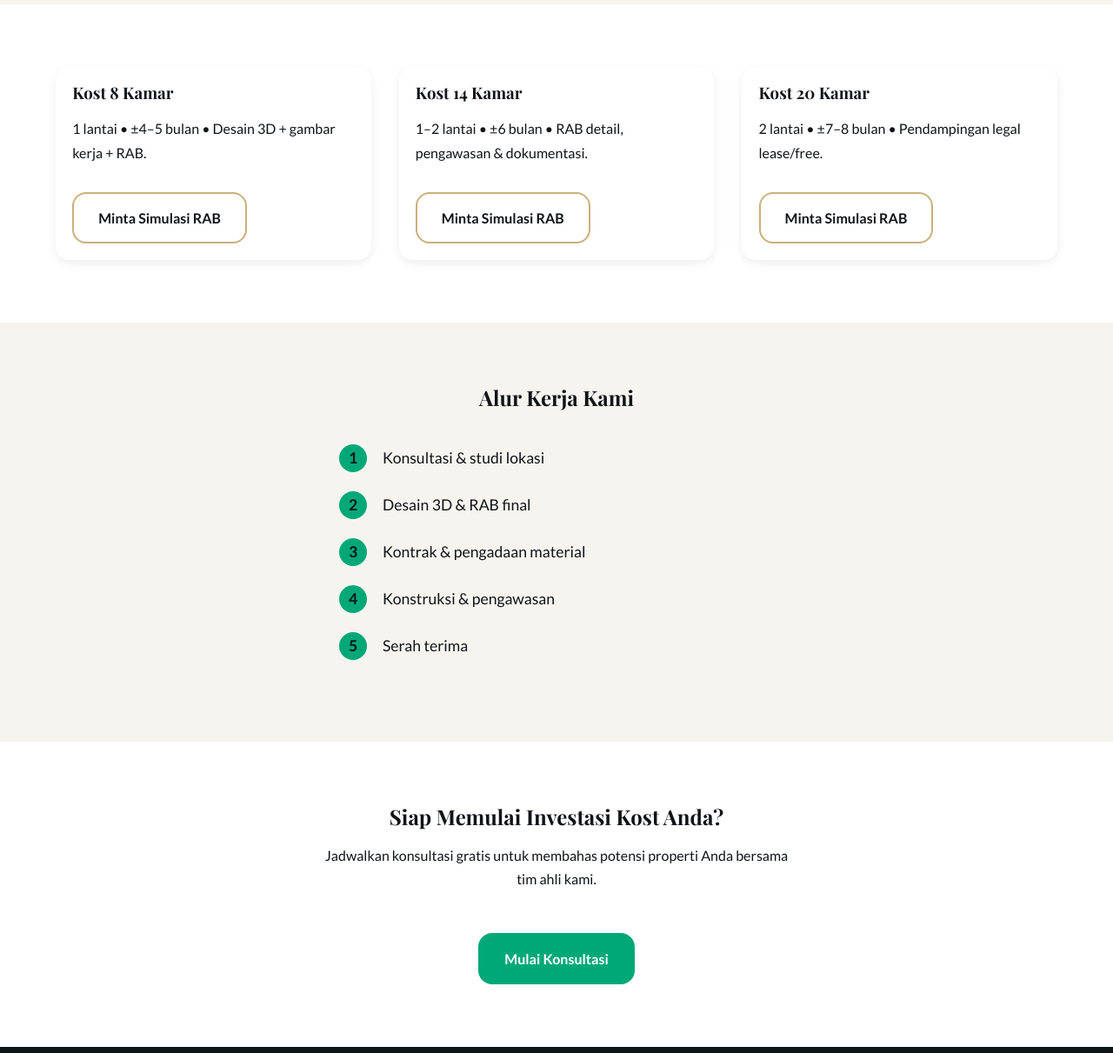
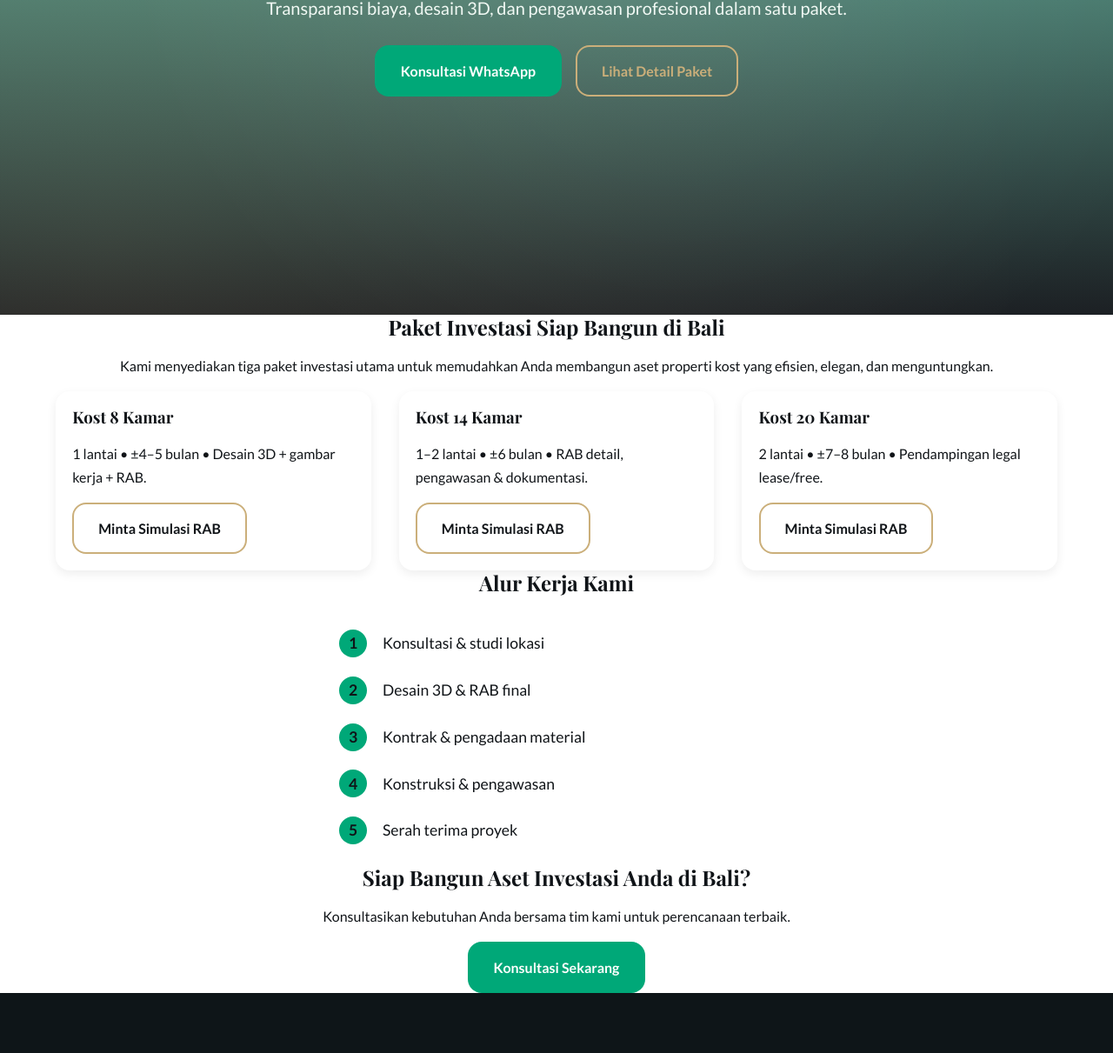
Before and after one commit to pixeldewads-digital/DewataHomeLiving, a plain HTML site: page investment.html in a window 1280 px wide. Shown: the part 342-1553 px from the top of the page at 87% size. Drawn offline with nearby package versions, Linux system fonts and the light colour scheme.

Commit message:
Update investment.html

```diff
--- a/investment.html
+++ b/investment.html
@@ -1,13 +1,15 @@
 <!DOCTYPE html>
 <html lang="id">
 <head>
-    <meta charset="UTF-8">
-    <meta name="viewport" content="width=device-width, initial-scale=1.0">
+  <meta charset="UTF-8" />
+  <meta name="viewport" content="width=device-width, initial-scale=1.0" />
   <title>Paket Investasi Kost Bali - Dewata Home Living</title>
-    <link rel="stylesheet" href="css/style.css">
+
+  <link rel="stylesheet" href="css/style.css" />
 </head>
 <body>
 
+  <!-- ========== NAVBAR ========== -->
   <header class="navbar">
     <div class="container navbar-container">
       <a href="index.html" class="logo">Dewata Home Living</a>
@@ -22,44 +24,62 @@
         </ul>
       </nav>
       <button class="hamburger" id="hamburgerBtn" aria-label="Toggle navigation menu">
-                <span></span>
-                <span></span>
-                <span></span>
+        <span></span><span></span><span></span>
       </button>
     </div>
   </header>
 
+  <!-- ========== HERO ========== -->
+  <section class="hero">
+    <div class="container">
+      <h1 class="reveal-head">Paket Investasi Kost Bali</h1>
+      <p class="reveal-sub">Transparansi biaya, desain 3D, dan pengawasan profesional dalam satu paket.</p>
+      <div class="hero-buttons reveal-cta">
+        <a href="https://wa.me/628282569675" class="btn btn-primary">Konsultasi WhatsApp</a>
+        <a href="#paket" class="btn btn-outline">Lihat Detail Paket</a>
+      </div>
+    </div>
+  </section>
+
   <main>
-        <header class="section bg-light text-center">
-            <div class="container">
-                <h1>Paket Investasi Kost Bali</h1>
-                <p class="text-lead">Paket termasuk desain 3D, gambar kerja, RAB transparan, dan pengawasan konstruksi.</p>
+
+    <!-- ========== SECTION: PENJELASAN UTAMA ========== -->
+    <section class="fade-in">
+      <div class="container text-center">
+        <h2>Paket Investasi Siap Bangun di Bali</h2>
+        <p>
+          Kami menyediakan tiga paket investasi utama untuk memudahkan Anda membangun aset properti kost yang efisien, elegan, dan menguntungkan.
+        </p>
       </div>
-        </header>
+    </section>
 
-        <section class="section">
+    <!-- ========== SECTION: DAFTAR PAKET ========== -->
+    <section id="paket" class="fade-in">
       <div class="container">
         <div class="grid-3">
           <div class="card">
             <h3>Kost 8 Kamar</h3>
             <p>1 lantai • ±4–5 bulan • Desain 3D + gambar kerja + RAB.</p>
-                        <a href="https://wa.me/628282569675?text=Minta%20simulasi%20RAB%208%20kamar" target="_blank" class="btn btn-secondary mt-1">Minta Simulasi RAB</a>
+            <a href="https://wa.me/628282569675?text=Minta%20simulasi%20RAB%208%20kamar" target="_blank" class="btn btn-secondary">Minta Simulasi RAB</a>
           </div>
+
           <div class="card">
             <h3>Kost 14 Kamar</h3>
             <p>1–2 lantai • ±6 bulan • RAB detail, pengawasan & dokumentasi.</p>
-                        <a href="https://wa.me/628282569675?text=Minta%20simulasi%20RAB%2014%20kamar" target="_blank" class="btn btn-secondary mt-1">Minta Simulasi RAB</a>
+            <a href="https://wa.me/628282569675?text=Minta%20simulasi%20RAB%2014%20kamar" target="_blank" class="btn btn-secondary">Minta Simulasi RAB</a>
           </div>
+
           <div class="card">
             <h3>Kost 20 Kamar</h3>
             <p>2 lantai • ±7–8 bulan • Pendampingan legal lease/free.</p>
-                        <a href="https://wa.me/628282569675?text=Minta%20simulasi%20RAB%2020%20kamar" target="_blank" class="btn btn-secondary mt-1">Minta Simulasi RAB</a>
+            <a href="https://wa.me/628282569675?text=Minta%20simulasi%20RAB%2020%20kamar" target="_blank" class="btn btn-secondary">Minta Simulasi RAB</a>
           </div>
         </div>
       </div>
     </section>
 
-        <section class="section bg-light">
+    <!-- ========== SECTION: ALUR KERJA ========== -->
+    <section class="fade-in">
       <div class="container text-center">
         <h2>Alur Kerja Kami</h2>
         <ol class="workflow-list">
@@ -67,20 +87,23 @@
           <li>Desain 3D & RAB final</li>
           <li>Kontrak & pengadaan material</li>
           <li>Konstruksi & pengawasan</li>
-                    <li>Serah terima</li>
+          <li>Serah terima proyek</li>
         </ol>
       </div>
     </section>
 
-        <section class="section">
-            <div class="container text-center cta-band">
-                <h2>Siap Memulai Investasi Kost Anda?</h2>
-                <p class="text-lead">Jadwalkan konsultasi gratis untuk membahas potensi properti Anda bersama tim ahli kami.</p>
-                <a href="https://wa.me/628282569675" target="_blank" class="btn btn-primary mt-2">Mulai Konsultasi</a>
+    <!-- ========== SECTION: CTA ========== -->
+    <section class="fade-in">
+      <div class="container text-center">
+        <h2>Siap Bangun Aset Investasi Anda di Bali?</h2>
+        <p>Konsultasikan kebutuhan Anda bersama tim kami untuk perencanaan terbaik.</p>
+        <a href="https://wa.me/628282569675" class="btn btn-primary">Konsultasi Sekarang</a>
       </div>
     </section>
+
   </main>
 
+  <!-- ========== FOOTER ========== -->
   <footer class="footer">
     <div class="container">
       <div class="grid-4">
```
Lines whose indentation alone changed are shown as unchanged.
